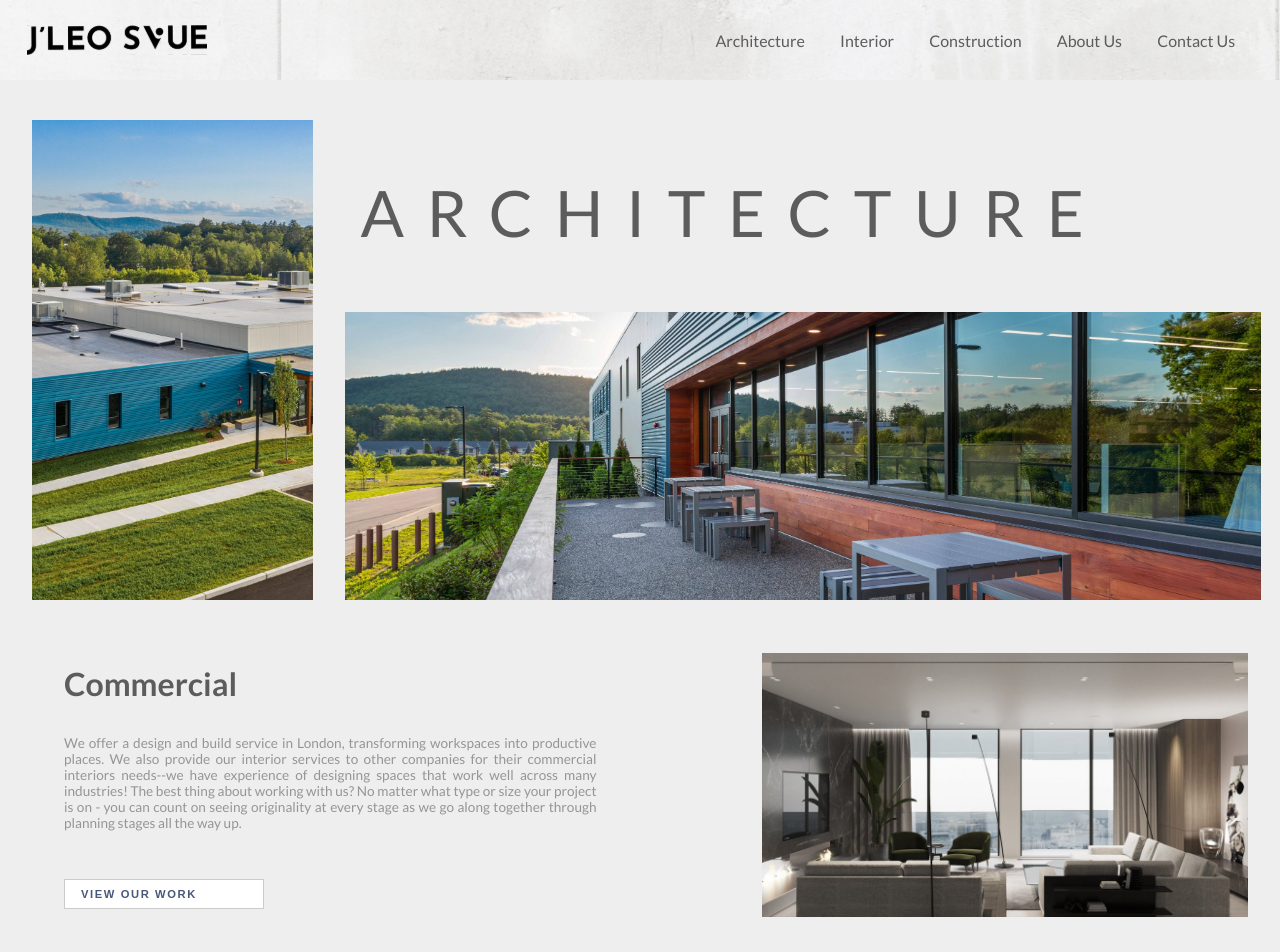
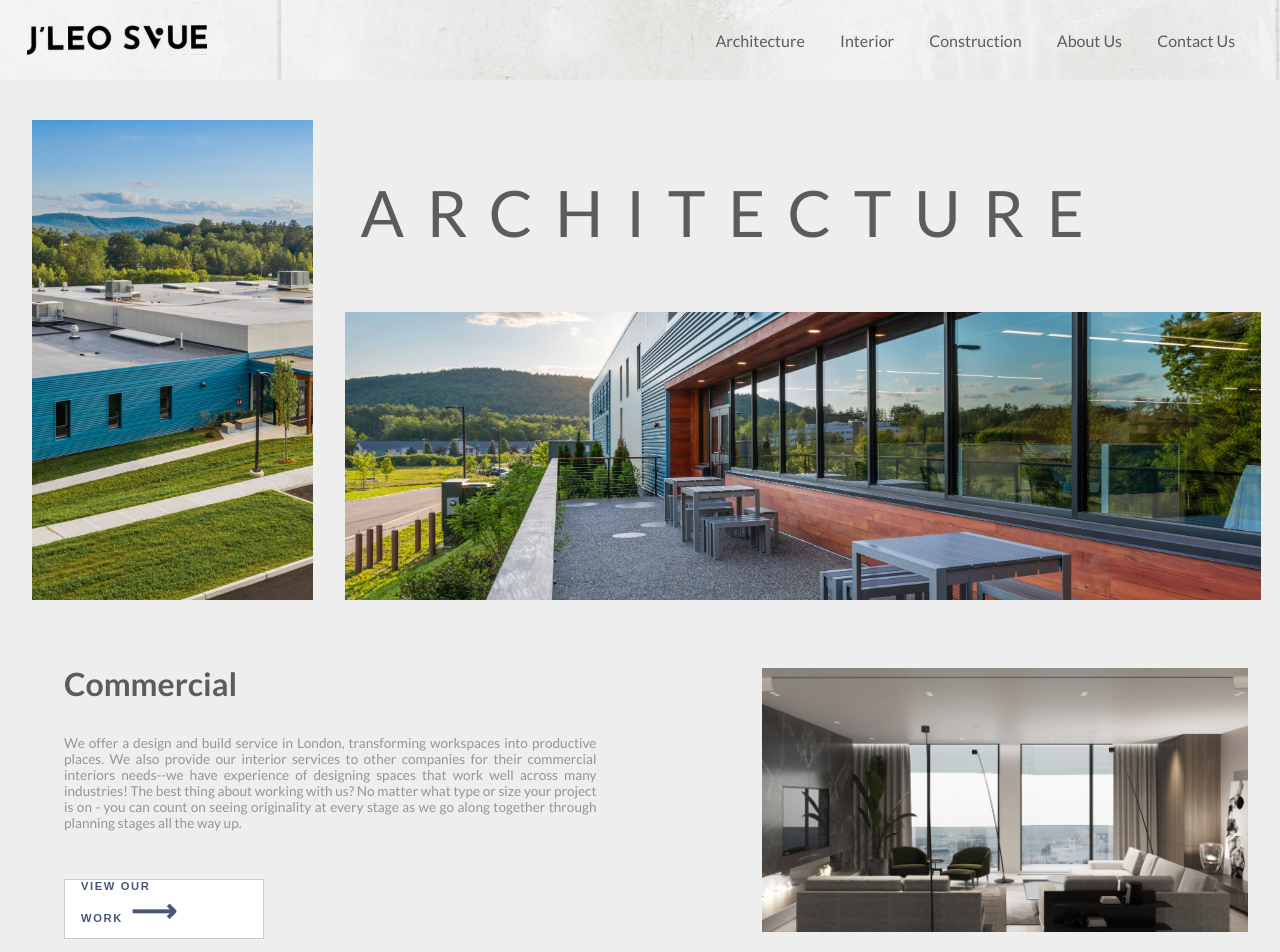
Before and after one commit to azula9713/jleo_svue-frontend, a Next.js app: page /architecture in a window 1280 px wide. Shown: the top 952 px of the page. Built offline with nearby package versions, Linux system fonts and the light colour scheme.

Commit message:
CSS fixes

```diff
--- a/components/Architecture/CaseStudyItem.js
+++ b/components/Architecture/CaseStudyItem.js
@@ -113,7 +113,7 @@ const Title = styled.label`
   font-size: 4rem;
 
   @media (max-width: ${({ theme }) => theme.breakpoints.md}) {
-    font-size: 2rem;
+    font-size: 1.7rem;
   }
 `
 
--- a/components/Architecture/ProductItem.js
+++ b/components/Architecture/ProductItem.js
@@ -10,6 +10,7 @@ const ProductItem = ({ product }) => {
           <ViewButton>
             View Our Work
             {/* add long arrow  */}
+            <Arrow>&#10230;</Arrow>
           </ViewButton>
         </DataWrapper>
         <SideImageContainer>
@@ -119,6 +120,7 @@ const ViewButton = styled.button`
   text-transform: uppercase;
   margin-top: 3rem;
   padding: 0.5rem 1rem;
+  padding-top: 0;
   width: 30%;
   color: ${({ theme }) => theme.primary};
   border: none;
@@ -142,3 +144,9 @@ const ViewButton = styled.button`
     text-align: center;
   }
 `
+
+const Arrow = styled.span`
+  font-size: 2rem;
+  text-align: center;
+  margin-left: 0.5rem;
+`
```
